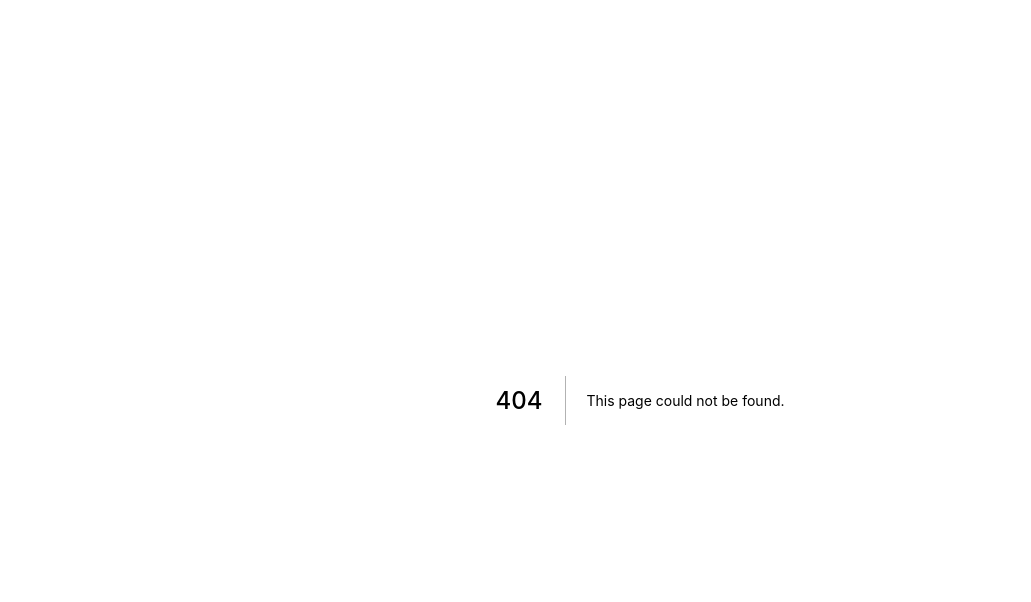
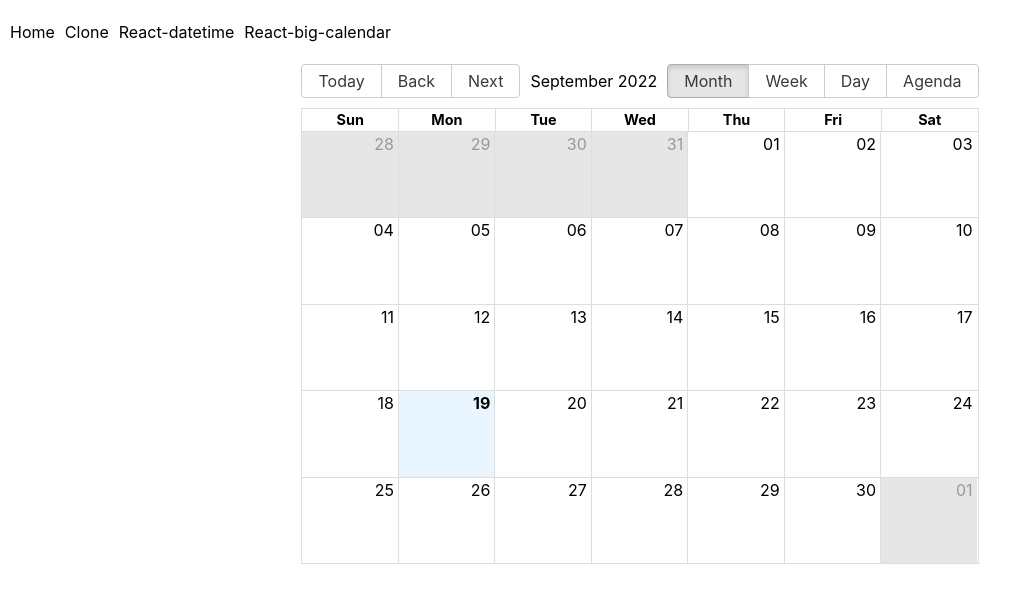
Before and after one commit to kpav33/react-calendar, a Next.js app: page /react-big-calendar in a window 1280 px wide. Before the commit this address had no page. Shown: the top 602 px of the page, without its empty margins (0-1031 px from the left). Built offline with nearby package versions, Linux system fonts and the light colour scheme.

Commit message:
Add react-big-calendar

```diff
--- a/package.json
+++ b/package.json
@@ -16,6 +16,7 @@
     "next": "12.3.0",
     "postcss": "^8.4.16",
     "react": "18.2.0",
+    "react-big-calendar": "^1.5.0",
     "react-calendar": "^3.8.0",
     "react-datetime": "^3.1.1",
     "react-dom": "18.2.0",
--- a/pages/clone.js
+++ b/pages/clone.js
@@ -34,6 +34,9 @@ export default function Clone() {
         <Link href="/react-datetime">
           <a>React-datetime</a>
         </Link>
+        <Link href="/react-big-calendar">
+          <a>React-big-calendar</a>
+        </Link>
       </nav>
       <React.Fragment>
         {showEventModal && <EventModal />}
--- a/pages/index.js
+++ b/pages/index.js
@@ -45,6 +45,9 @@ export default function Home() {
           <Link href="/react-datetime">
             <a>React-datetime</a>
           </Link>
+          <Link href="/react-big-calendar">
+            <a>React-big-calendar</a>
+          </Link>
         </nav>
 
         <p className={styles.description}>
--- /dev/null
+++ b/pages/react-big-calendar.js
@@ -0,0 +1,46 @@
+import React from "react";
+import Link from "next/link";
+
+import styles from "../styles/ReactBigCalendar.module.css";
+import "react-big-calendar/lib/css/react-big-calendar.css";
+
+import { Calendar, momentLocalizer } from "react-big-calendar";
+import moment from "moment";
+
+const localizer = momentLocalizer(moment);
+
+const MyCalendar = (props) => (
+  <div>
+    <Calendar
+      localizer={localizer}
+      //   events={myEventsList}
+      startAccessor="start"
+      endAccessor="end"
+      style={{ height: 500 }}
+    />
+  </div>
+);
+
+export default function ReactBigCalendar() {
+  return (
+    <div>
+      <nav style={{ display: "flex", gap: "10px", margin: "20px 10px" }}>
+        <Link href="/">
+          <a>Home</a>
+        </Link>
+        <Link href="/clone">
+          <a>Clone</a>
+        </Link>
+        <Link href="/react-datetime">
+          <a>React-datetime</a>
+        </Link>
+        <Link href="/react-big-calendar">
+          <a>React-big-calendar</a>
+        </Link>
+      </nav>
+      <div className={styles.center}>
+        <MyCalendar />
+      </div>
+    </div>
+  );
+}
--- a/pages/react-datetime.js
+++ b/pages/react-datetime.js
@@ -41,6 +41,9 @@ export default function ReactDatetime() {
         <Link href="/react-datetime">
           <a>React-datetime</a>
         </Link>
+        <Link href="/react-big-calendar">
+          <a>React-big-calendar</a>
+        </Link>
       </nav>
       <div className={styles.center}>
         <Datetime
--- /dev/null
+++ b/styles/ReactBigCalendar.module.css
@@ -0,0 +1,7 @@
+.center {
+    /* width: 100vw;
+    height: 50vh; */
+    display: flex;
+    justify-content: center;
+    align-items: center;
+}
```
Also changed, not shown: 1 other file (tests, documents, lock files or other folders).
